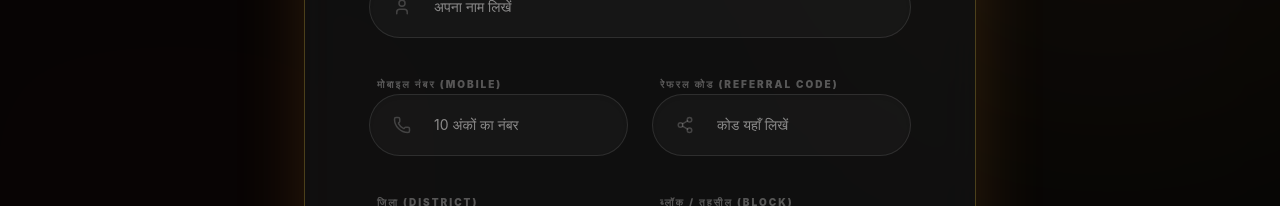
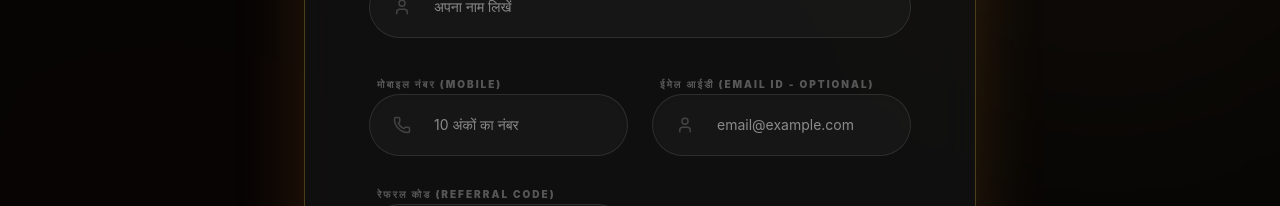
Before and after one commit to shyamchaturvedi/ramnambank, a Next.js app: page /open-account in a window 1280 px wide. Shown: the part 360-566 px from the top of the page. Built offline with nearby package versions, Linux system fonts and the light colour scheme; no server answers; the database is empty.

Commit message:
Fix: Added Email field to registration form and updated data service to prioritize real emails

```diff
--- a/src/app/open-account/page.tsx
+++ b/src/app/open-account/page.tsx
@@ -36,6 +36,7 @@ function RegistrationForm() {
     address: '',
     pin_code: '',
     password: '',
+    email: '',
     referral_code: ''
   });
 
@@ -129,6 +130,15 @@ function RegistrationForm() {
               <div className="relative group">
                 <Phone className="absolute left-6 top-1/2 -translate-y-1/2 text-white/20 group-focus-within:text-saffron transition-colors" size={18} />
                 <input required type="tel" maxLength={10} value={form.mobile_number} onChange={e => setForm({...form, mobile_number: e.target.value})} placeholder="10 अंकों का नंबर" className="w-full pl-16 pr-6 py-5 bg-white/[0.03] border border-white/10 rounded-[2rem] outline-none focus:border-saffron/50 text-white text-sm transition-all shadow-inner" />
+              </div>
+            </div>
+
+            {/* Email ID */}
+            <div className="space-y-3">
+              <label className="text-[10px] font-black text-white/30 uppercase tracking-[0.2em] ml-2">ईमेल आईडी (Email ID - Optional)</label>
+              <div className="relative group">
+                <User className="absolute left-6 top-1/2 -translate-y-1/2 text-white/20 group-focus-within:text-saffron transition-colors" size={18} />
+                <input type="email" value={form.email} onChange={e => setForm({...form, email: e.target.value})} placeholder="email@example.com" className="w-full pl-16 pr-6 py-5 bg-white/[0.03] border border-white/10 rounded-[2rem] outline-none focus:border-saffron/50 text-white text-sm transition-all shadow-inner" />
               </div>
             </div>
 
```
